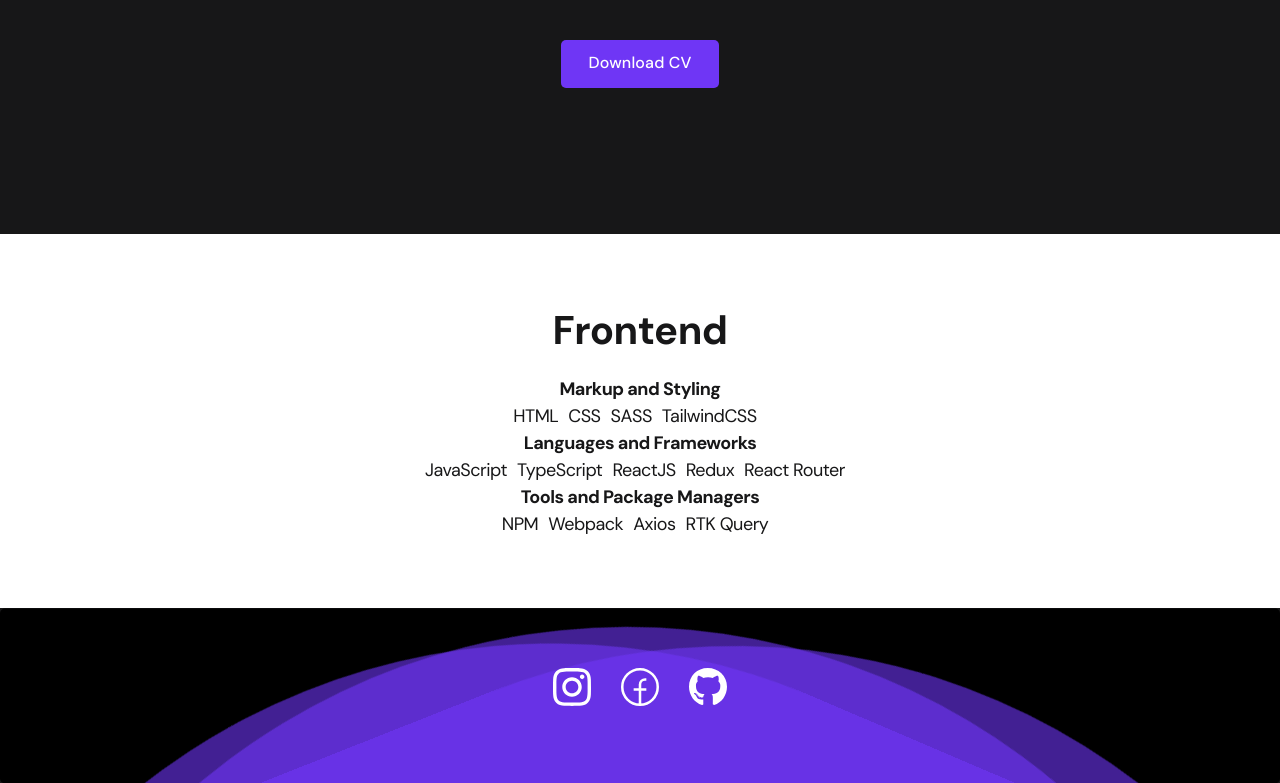
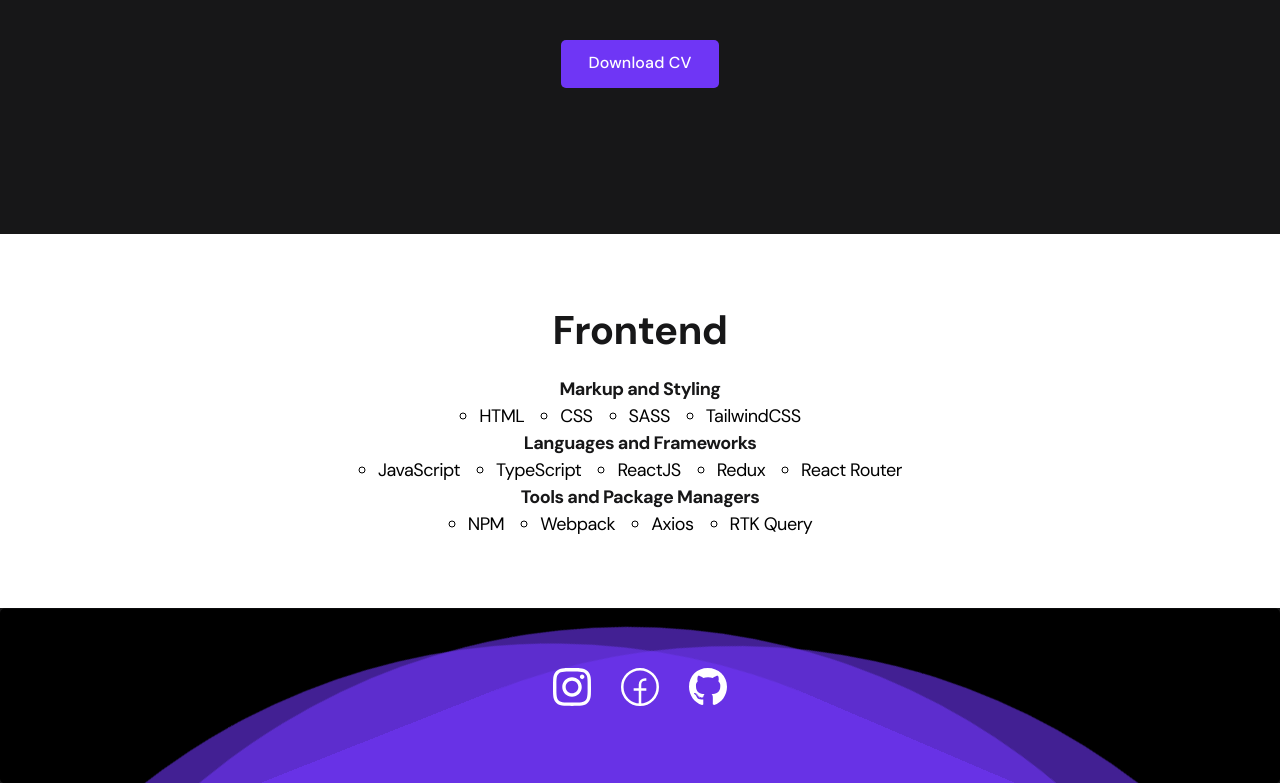
Before and after one commit to Vfivew/WebPortfolio, a React (Create React App) app: page / in a window 1280 px wide. Shown: the part 537-1320 px from the top of the page. Built offline with nearby package versions, Linux system fonts and the light colour scheme.

Commit message:
Update main.css

```diff
--- a/src/styles/main.css
+++ b/src/styles/main.css
@@ -230,13 +230,14 @@ body {
 
 .content-skill__list {
   display: flex;
-  list-style-type: none;
   justify-content: center;
   padding: 0;
 }
 
 .content-skill__list li {
-  margin-right: 10px;
+  list-style-type: circle;
+  color:black;
+  margin: 0 1em;
 }
 
 
```
